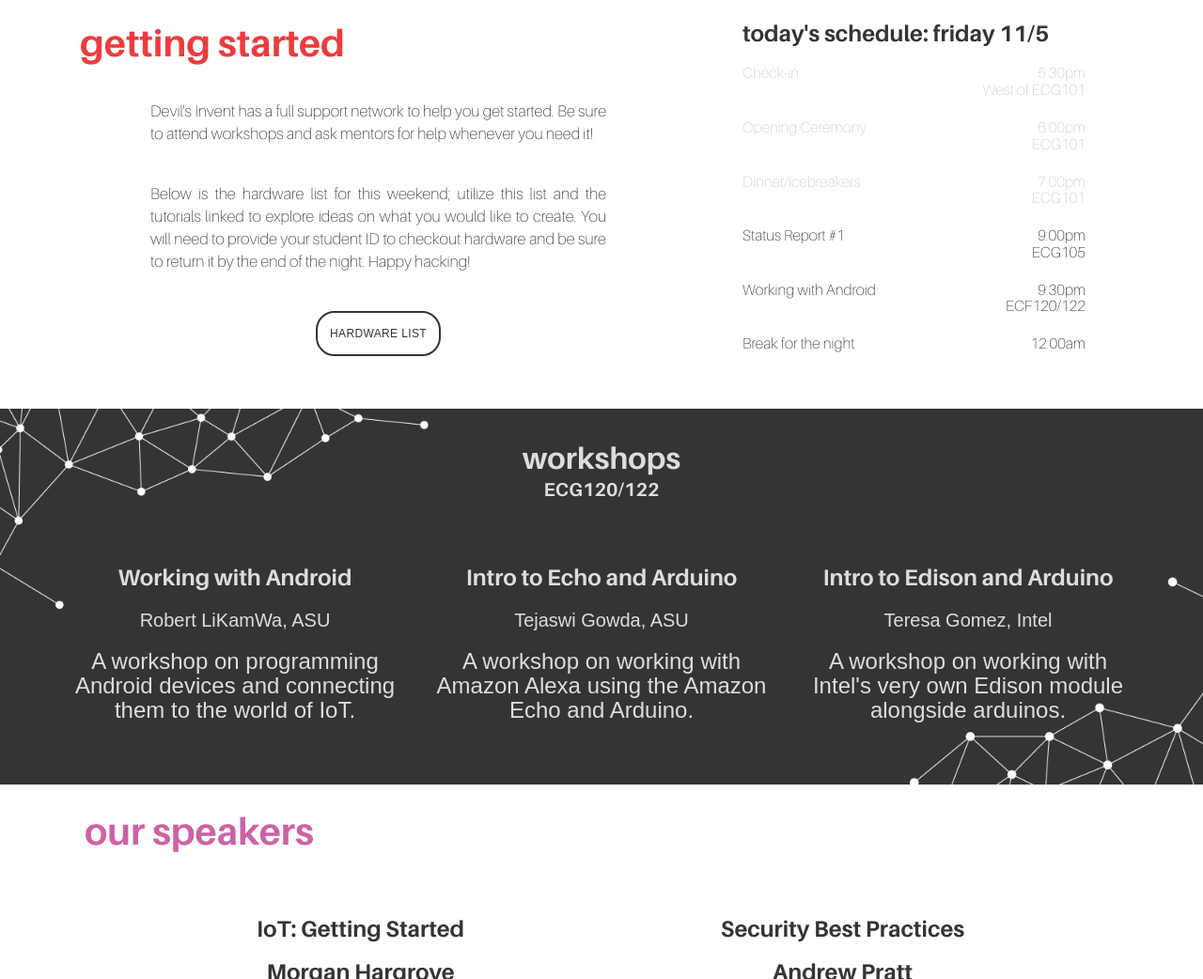
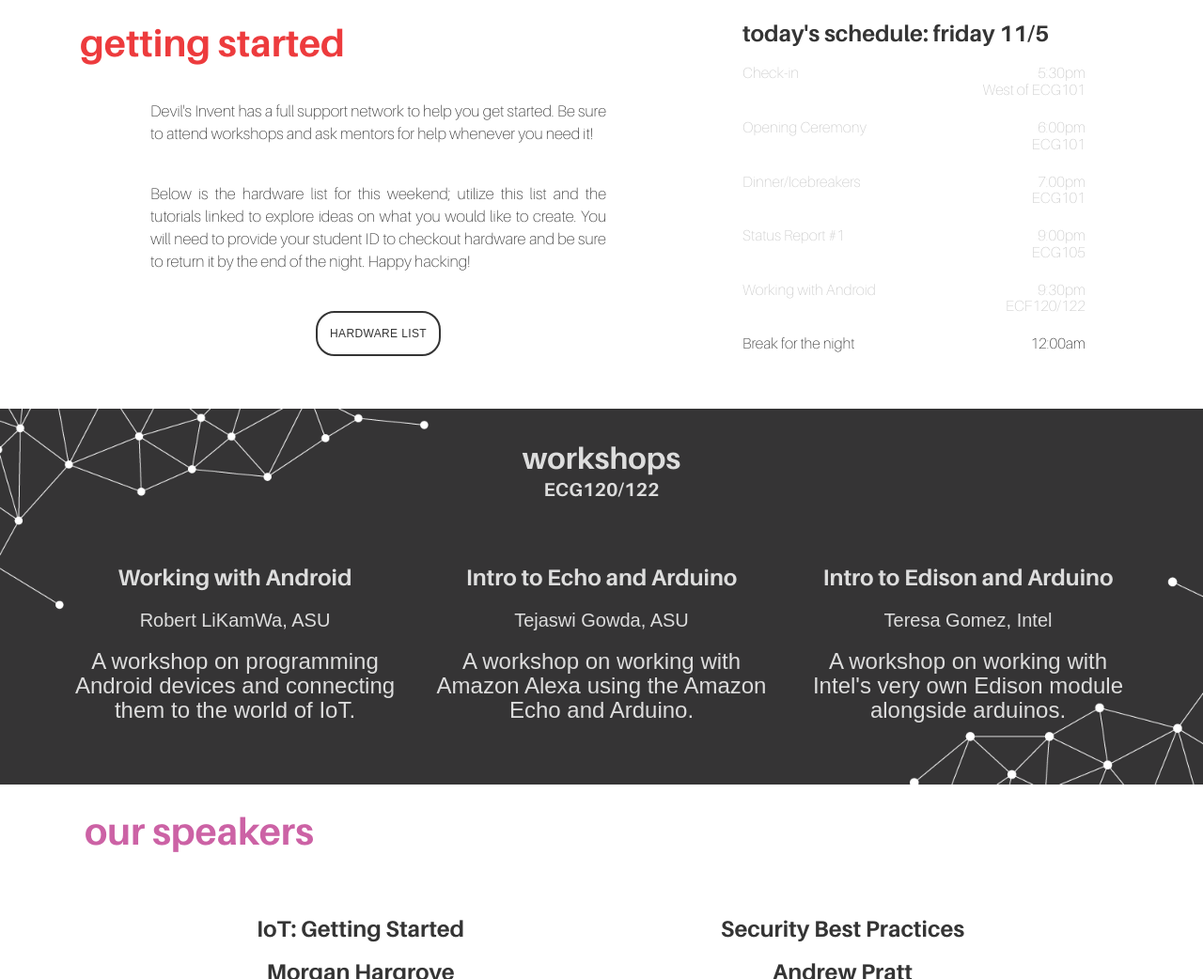
Before and after one commit to devilsinvent/devilsinvent.github.io, a plain HTML site: page index.html in a window 1280 px wide. Shown: the part 727-1769 px from the top of the page at 94% size. Drawn offline with Linux system fonts and the light colour scheme.

Commit message:
schedule

```diff
--- a/index.html
+++ b/index.html
@@ -114,12 +114,12 @@
               <h2 style="color: #CCC"><span>ECG101</span></h2>
               <br/>
               <br/>
-              <h2>Status Report #1 <span>9:00pm</span></h2>
-              <h2><span>ECG105</span></h2>
+              <h2 style="color: #CCC">Status Report #1 <span>9:00pm</span></h2>
+              <h2 style="color: #CCC"><span>ECG105</span></h2>
               <br/>
               <br/>
-              <h2>Working with Android<span>9:30pm</span></h2>
-              <h2><span>ECF120/122</span></h2>
+              <h2 style="color: #CCC">Working with Android<span>9:30pm</span></h2>
+              <h2 style="color: #CCC"><span>ECF120/122</span></h2>
               <br/>
               <br/>
               <h2>Break for the night <span>12:00am</span></h2>
```
